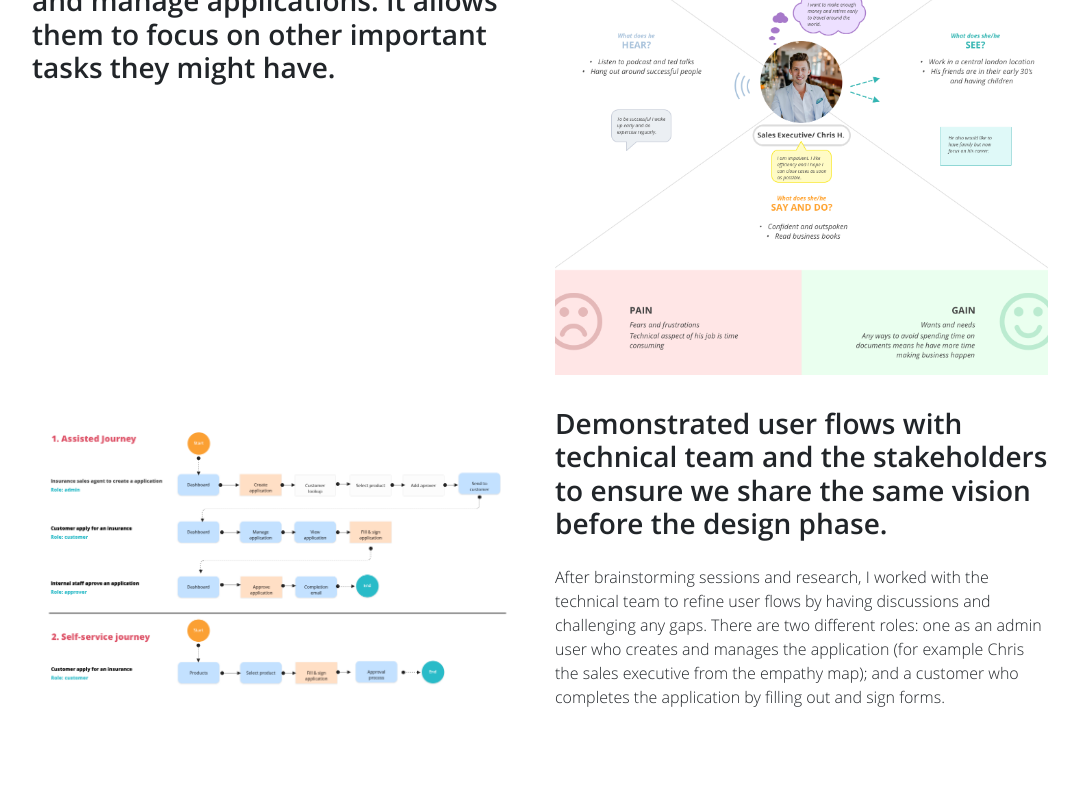
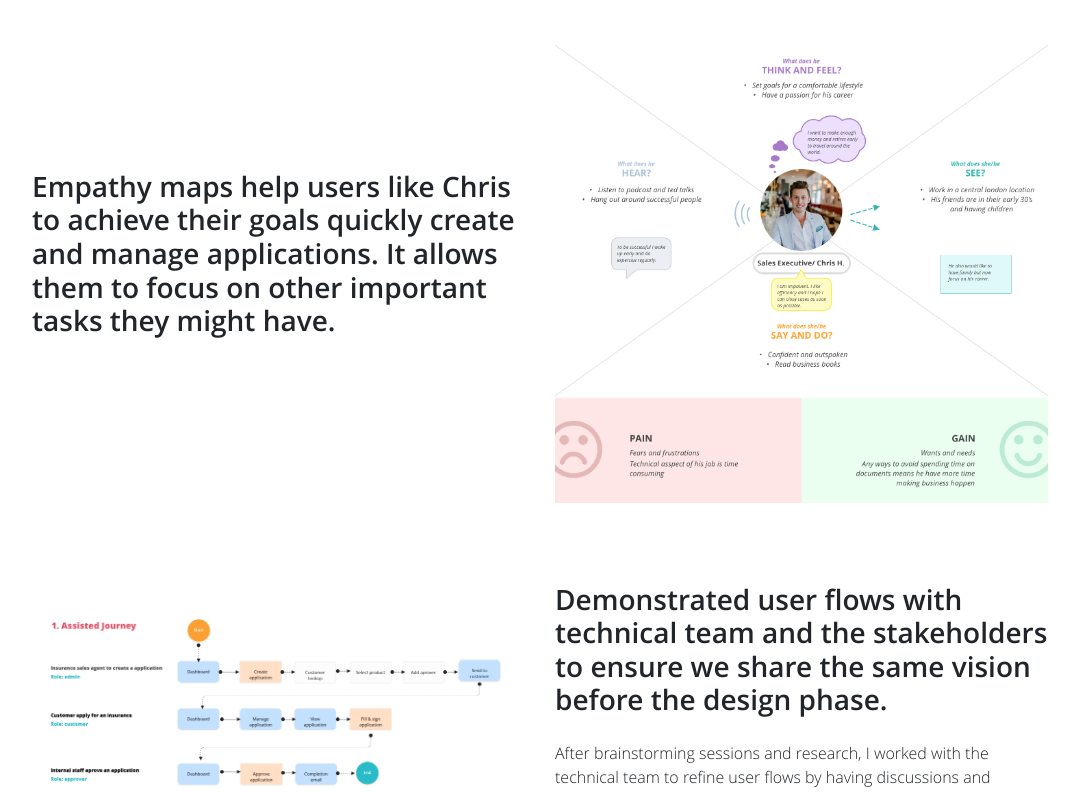
Before and after one commit to orario002/portfolio-react-app, a React (Create React App) app: page /portfolio/design/NFS in a window 1280 px wide. Shown: the part 3020-3812 px from the top of the page, without its empty margins (85-1164 px from the left). Built offline with nearby package versions, Linux system fonts and the light colour scheme; a web font is replaced by a local one.

Commit message:
Checking in working code.

```diff
--- a/src/Component/ImageText.js
+++ b/src/Component/ImageText.js
@@ -16,48 +16,45 @@ class ImageText extends React.Component {
 
         if (imagePosition === left) {
             return (
-                <div className="imageText">
-                    <Row>
-                        <Col xs={12} md={6}><img src={this.props.src} alt={this.props.name}/></Col>
+                <Row className="imageText imageText--wrapper">
+                    <Col xs={12} md={6} className="img-wrapper"><img src={this.props.src} alt={this.props.name}/></Col>
                     <Col xs={12} md={6}>
                         <h3>{this.props.title}</h3>
                         <p className="pb-5">{this.props.description}</p></Col>
                 </Row>
-                </div>
             )
         }
         if (imagePosition === right) {
             return (
-                <div className="imageText">
-                    <Row>
+                <Row className="imageText imageText--wrapper">
                         <Col xs={12} md={6}>
                             <h3>{this.props.title}</h3>
                             <p>{this.props.description}</p></Col>
-                        <Col xs={12} md={6}><img src={this.props.src} alt={this.props.name}/></Col>
+                        <Col xs={12} md={6} className="img-wrapper"><img src={this.props.src}
+                                                                         alt={this.props.name}/></Col>
                 </Row>
-                </div>
             )
         }
         if (imagePosition === top) {
             return (
-                <div className="imageText">
-                    <Row>
-                        <img src={this.props.src} alt={this.props.name}/></Row>
-                    <Row>
+                <Row className="imageText imageText--wrapper">
+                    <Col xs={12} className="img-wrapper">
+                        <img src={this.props.src} alt={this.props.name}/></Col>
+                    <Col xs={12}>
                         <h3>{this.props.title}</h3>
                         <p>{this.props.description}</p>
+                    </Col>
                 </Row>
-                </div>
             )
         }
         if (imagePosition === bottom) {
             return (
-                <div className="imageText">
-                    <Row>
+                <Row className="imageText imageText--wrapper">
+                    <Col xs={12}>
                         <h3>{this.props.title}</h3>
-                        <p>{this.props.description}</p></Row>
-                    <Row xs={12}><img src={this.props.src} alt={this.props.name}/></Row>
-                </div>
+                        <p>{this.props.description}</p></Col>
+                    <Col xs={12}><img src={this.props.src} alt={this.props.name}/></Col>
+                </Row>
             )
         }
 
--- a/src/Less/App.css
+++ b/src/Less/App.css
@@ -348,12 +348,21 @@ h3.title {
   background-image: linear-gradient(#000, #29292e);
 }
 .imageText {
+  margin-top: 1rem;
   margin-bottom: 2rem;
 }
 .imageText h3 {
+  padding-top: 2rem;
   padding-bottom: 1rem;
   font-weight: 600;
 }
 .imageText p {
   padding-bottom: 2rem;
 }
+.imageText .row {
+  padding-bottom: 1rem;
+}
+.imageText--wrapper {
+  justify-content: center;
+  align-items: center;
+}
--- a/src/Less/App.less
+++ b/src/Less/App.less
@@ -371,12 +371,21 @@ h3.title {
 }
 
 .imageText {
+  margin-top: 1rem;
   margin-bottom: 2rem;
   h3 {
+    padding-top: 2rem;
     padding-bottom: 1rem;
     font-weight: 600;
   }
   p {
     padding-bottom: 2rem;
   }
+  .row {
+    padding-bottom: 1rem;
+  }
+  &--wrapper {
+    justify-content: center;
+    align-items: center;
+  }
 }
```
Also changed, not shown: 1 other file (tests, documents, lock files or other folders). Lines whose indentation alone changed are shown as unchanged.
